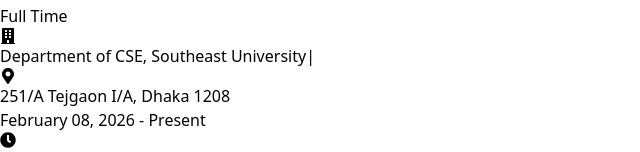
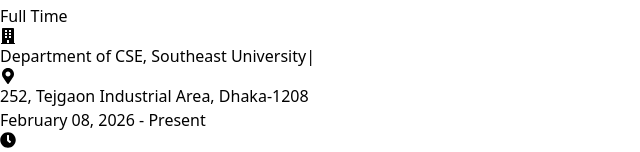
Before and after one commit to RubayedMunna/Portfolio, a React (Vite) app: page /experience in a window 1280 px wide. Shown: the part 1219-1371 px from the top of the page, without its empty margins (0-640 px from the left). Built offline with nearby package versions, Linux system fonts and the light colour scheme.

Commit message:
duration of experience updated

```diff
--- a/src/components/Experience/Experience.jsx
+++ b/src/components/Experience/Experience.jsx
@@ -34,7 +34,7 @@
             jobTitle: 'Lecturer',
             jobType: 'Full Time',
             jobInstitution: 'Department of CSE, Southeast University',
-            institutionAddress: '251/A Tejgaon I/A, Dhaka 1208',
+            institutionAddress: '252, Tejgaon Industrial Area, Dhaka-1208',
             from: 'February 08, 2026',
             to: 'Present',
             responsiblilities: [
```
